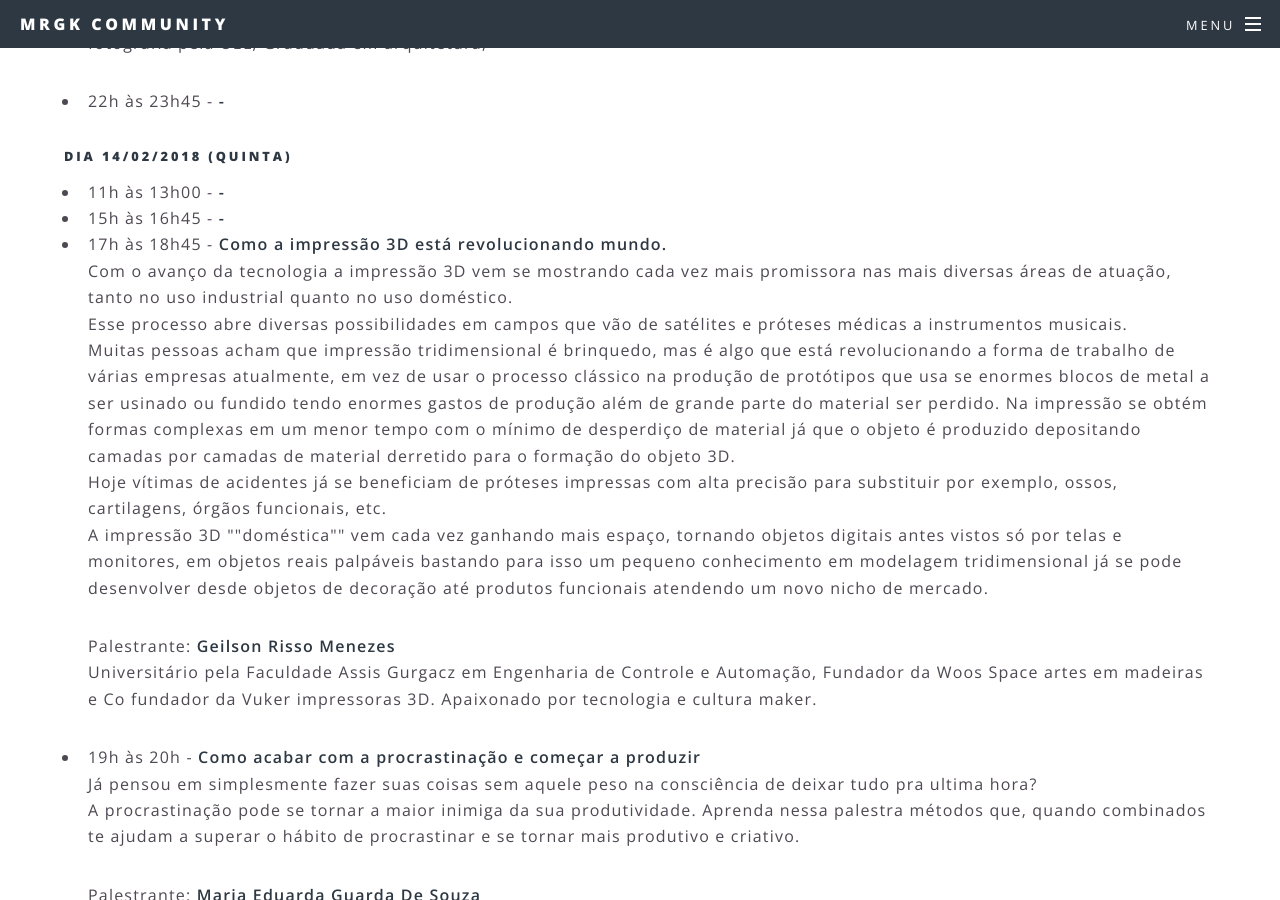
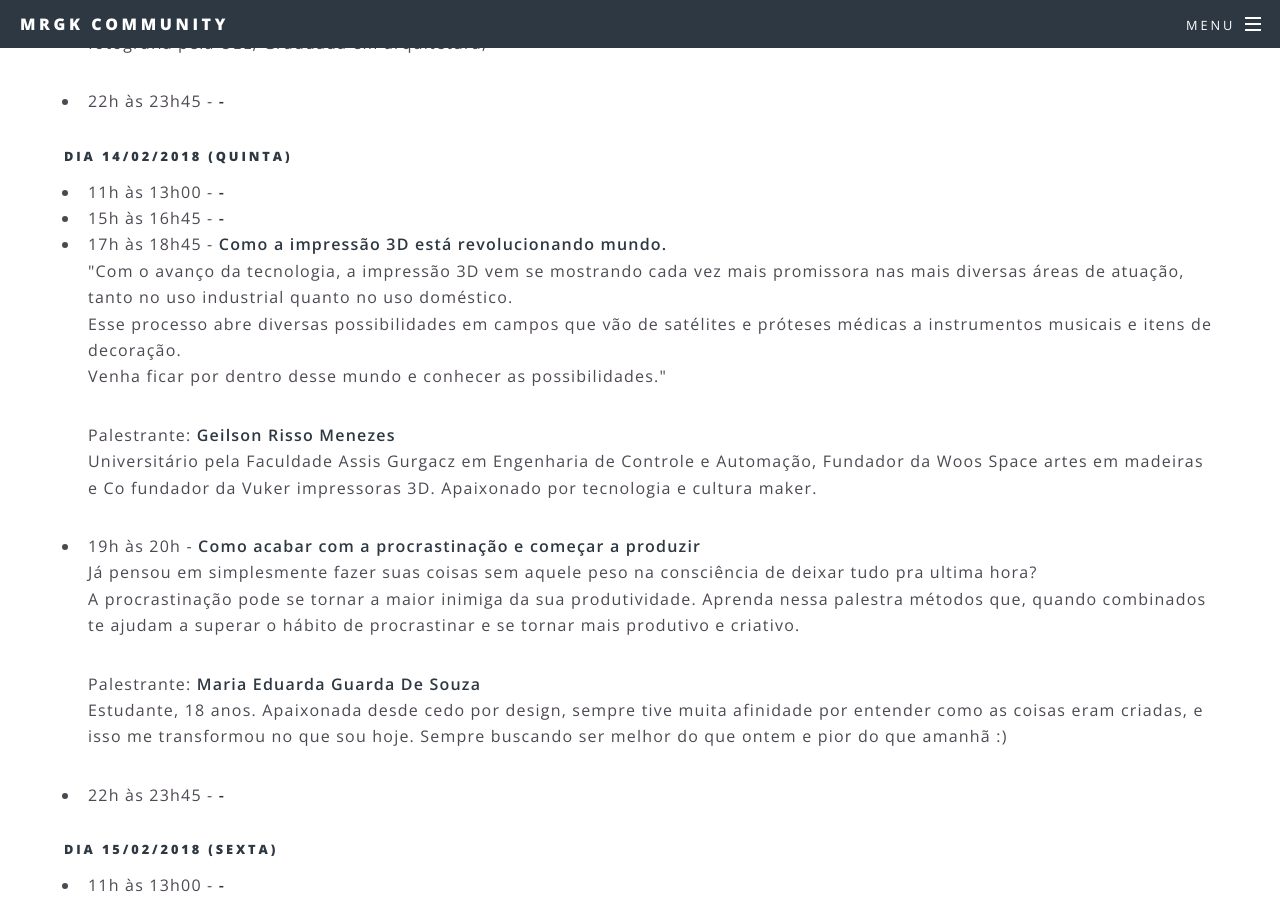
Before and after one commit to maringeek/maringeek.github.io, a Jekyll site: the page built from cpbr12-palestras.html, in a window 1280 px wide and 900 px high, scrolled down 1297 px. Built offline with Jekyll 4.4.1, drawn with Linux system fonts in a browser that asks for light colours.

Commit message:
correções efetuadas

```diff
--- a/cpbr12-palestras.html
+++ b/cpbr12-palestras.html
@@ -49,11 +49,9 @@ subtitle: Confira as palestras que acontecerão no Espaço Maringeek na CPBR12
                 </li>
                 <li>
                     17h às 18h45 - <strong>Como a impressão 3D está revolucionando mundo.</strong><br>
-                    <p>Com o avanço da tecnologia a impressão 3D vem se mostrando cada vez mais promissora nas mais diversas áreas de atuação, tanto no uso industrial quanto no uso doméstico.<br/>
-                    Esse processo abre diversas possibilidades em campos que vão de satélites e próteses médicas a instrumentos musicais.<br/>
-                    Muitas pessoas acham que impressão tridimensional é brinquedo, mas é algo que está revolucionando a forma de trabalho de várias empresas atualmente, em vez de usar o processo clássico na produção de protótipos que usa se enormes blocos de metal a ser usinado ou fundido tendo enormes gastos de produção além de grande parte do material ser perdido. Na impressão se obtém formas complexas em um menor tempo com o mínimo de desperdiço de material já que o objeto é produzido depositando camadas por camadas de material derretido para o formação do objeto 3D.<br/>
-                    Hoje vítimas de acidentes já se beneficiam de próteses impressas com alta precisão para substituir por exemplo, ossos, cartilagens, órgãos funcionais, etc.<br/>
-                    A impressão 3D ""doméstica"" vem cada vez ganhando mais espaço, tornando objetos digitais antes vistos só por telas e monitores, em objetos reais palpáveis bastando para isso um pequeno conhecimento em modelagem tridimensional já se pode desenvolver desde objetos de decoração até produtos funcionais atendendo um novo nicho de mercado.</p>
+                    <p>"Com o avanço da tecnologia, a impressão 3D vem se mostrando cada vez mais promissora nas mais diversas áreas de atuação, tanto no uso industrial quanto no uso doméstico.<br/>
+                            Esse processo abre diversas possibilidades em campos que vão de satélites e próteses médicas a instrumentos musicais e itens de decoração.<br/>
+                            Venha ficar por dentro desse mundo e conhecer as possibilidades."</p>
                     Palestrante: <strong>Geilson Risso Menezes</strong>
                     <p>Universitário pela Faculdade Assis Gurgacz em Engenharia de Controle e Automação, Fundador da Woos Space artes em madeiras e Co fundador da Vuker impressoras 3D. Apaixonado por tecnologia e cultura maker.</p>
                 </li>
```
